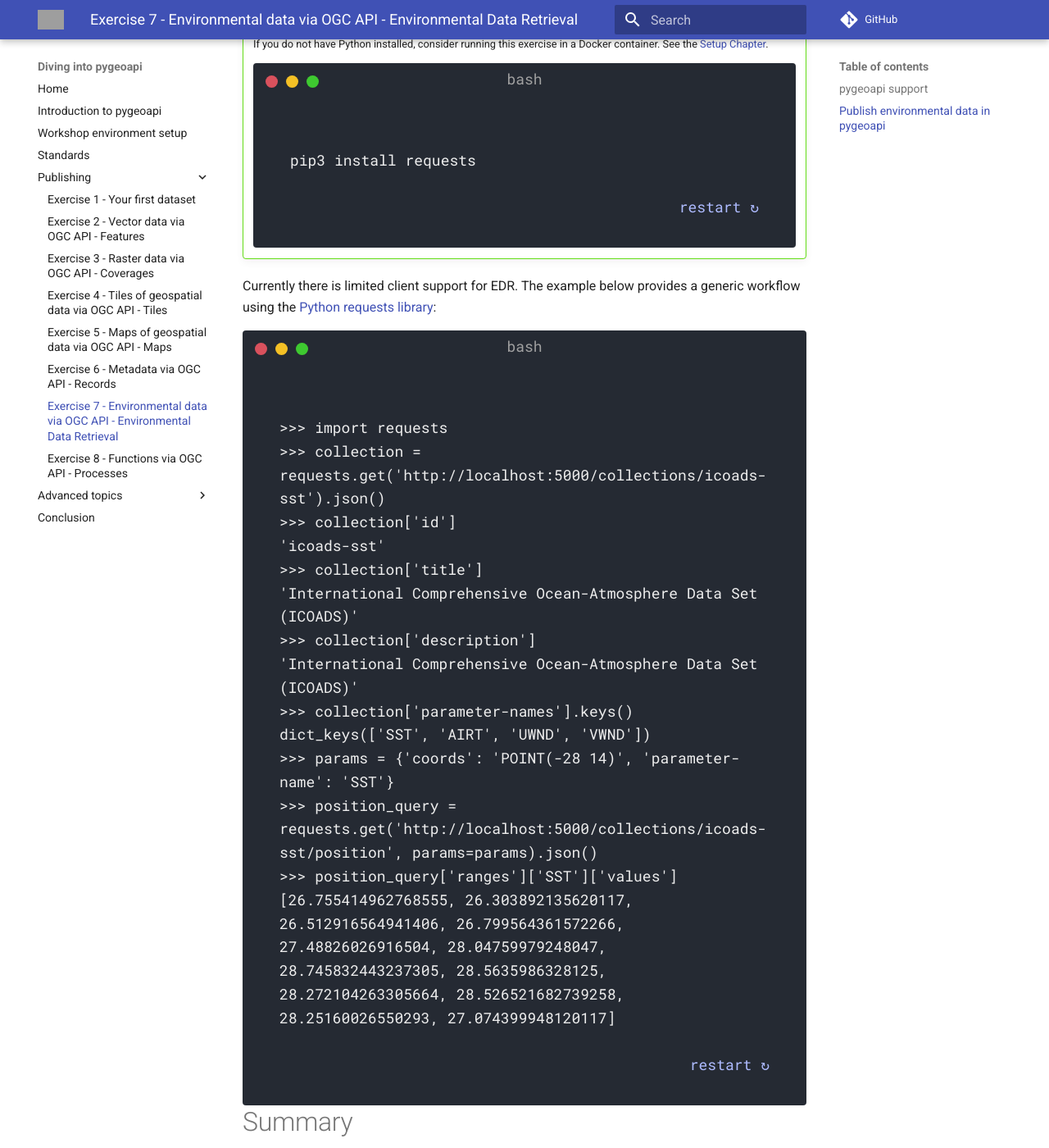
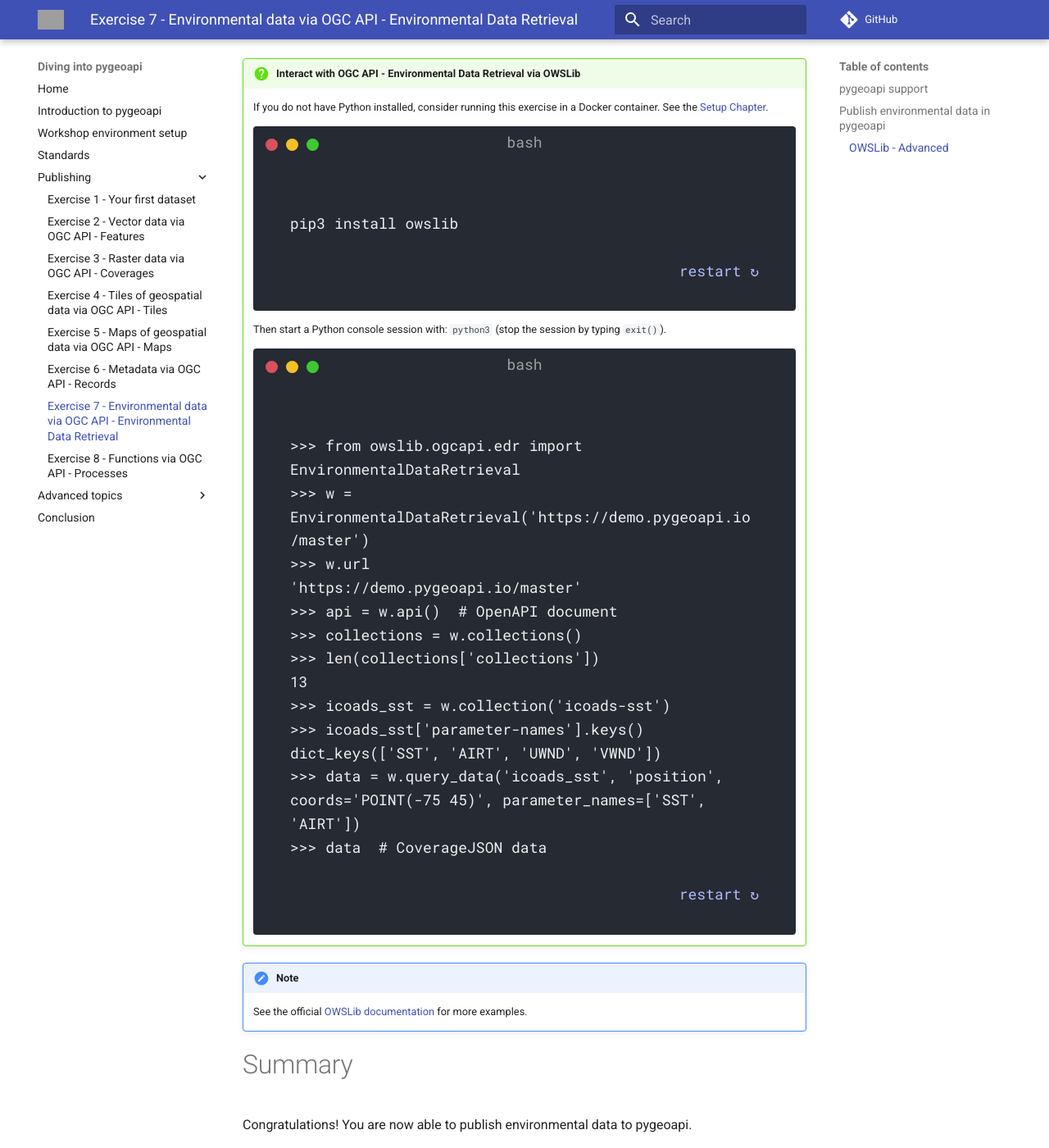
Before and after one commit to geopython/diving-into-pygeoapi, an MkDocs documentation site: the page built from workshop/content/docs/publishing/ogcapi-edr.md, in a window 1280 px wide and 1400 px high, scrolled down 1711 px. Shown: the whole window at 82% size. Built offline with MkDocs 1.6.1 and Material for MkDocs 9.7.7, drawn with Linux system fonts in a browser that asks for light colours; comment, search, counter and statistics services are not loaded; some of the changed text lies outside the part shown; grey boxes are pictures that could not be loaded.

Commit message:
add OWSLib client exercise (#113)

````diff
--- a/workshop/content/docs/publishing/ogcapi-edr.md
+++ b/workshop/content/docs/publishing/ogcapi-edr.md
@@ -65,41 +65,46 @@
 
 Save the configuration and restart Docker Compose. Navigate to <http://localhost:5000/collections> to evaluate whether the new dataset has been published.
 
-At first glance, the `icoads-sst` collection appears as a normal OGC API - Coverages collection. Let's look a bit closer at the collection description:
+At first glance, the `icoads-sst` collection appears as a normal OGC API - Coverages collection. Look a bit closer at the collection description, and notice
+that there is a `parameter_names' key that describes EDR parameter names for the collection queries.
 
-# Client access
+### OWSLib - Advanced
 
-!!! question "Interact with OGC API - Environmental Data Retrieval via Python requests"
+[OWSLib](https://owslib.readthedocs.io) is a Python library to interact with OGC Web Services and supports a number of OGC APIs including OGC API - Environmental Data Retrieval.
+
+!!! question "Interact with OGC API - Environmental Data Retrieval via OWSLib"
 
     If you do not have Python installed, consider running this exercise in a Docker container. See the [Setup Chapter](../setup.md#using-docker-for-python-clients).
 
     <div class="termy">
     ```bash
-    pip3 install requests
+    pip3 install owslib
     ```
     </div>
 
+    Then start a Python console session with: `python3` (stop the session by typing `exit()`).
 
-Currently there is limited client support for EDR.  The example below provides a generic workflow using the [Python requests library](https://requests.readthedocs.io):
+    <div class="termy">
+    ```python
+    >>> from owslib.ogcapi.edr import  EnvironmentalDataRetrieval
+    >>> w = EnvironmentalDataRetrieval('https://demo.pygeoapi.io/master')
+    >>> w.url
+    'https://demo.pygeoapi.io/master'
+    >>> api = w.api()  # OpenAPI document
+    >>> collections = w.collections()
+    >>> len(collections['collections'])
+    13
+    >>> icoads_sst = w.collection('icoads-sst')
+    >>> icoads_sst['parameter-names'].keys()
+    dict_keys(['SST', 'AIRT', 'UWND', 'VWND'])
+    >>> data = w.query_data('icoads_sst', 'position', coords='POINT(-75 45)', parameter_names=['SST', 'AIRT'])
+    >>> data  # CoverageJSON data
+    ```
+    </div>
 
-<div class="termy">
-```python
->>> import requests
->>> collection = requests.get('http://localhost:5000/collections/icoads-sst').json()
->>> collection['id']
-'icoads-sst'
->>> collection['title']
-'International Comprehensive Ocean-Atmosphere Data Set (ICOADS)'
->>> collection['description']
-'International Comprehensive Ocean-Atmosphere Data Set (ICOADS)'
->>> collection['parameter-names'].keys()
-dict_keys(['SST', 'AIRT', 'UWND', 'VWND'])
->>> params = {'coords': 'POINT(-28 14)', 'parameter-name': 'SST'}
->>> position_query = requests.get('http://localhost:5000/collections/icoads-sst/position', params=params).json()
->>> position_query['ranges']['SST']['values']
-[26.755414962768555, 26.303892135620117, 26.512916564941406, 26.799564361572266, 27.48826026916504, 28.04759979248047, 28.745832443237305, 28.5635986328125, 28.272104263305664, 28.526521682739258, 28.25160026550293, 27.074399948120117]
-```
-</div>
+!!! note
+
+    See the official [OWSLib documentation](https://owslib.readthedocs.io/en/latest/usage.html#ogc-api) for more examples.
 
 # Summary
 
````
Also changed, not shown: workshop/content/docs/publishing/ogcapi-features.md (+1 -1 lines).
